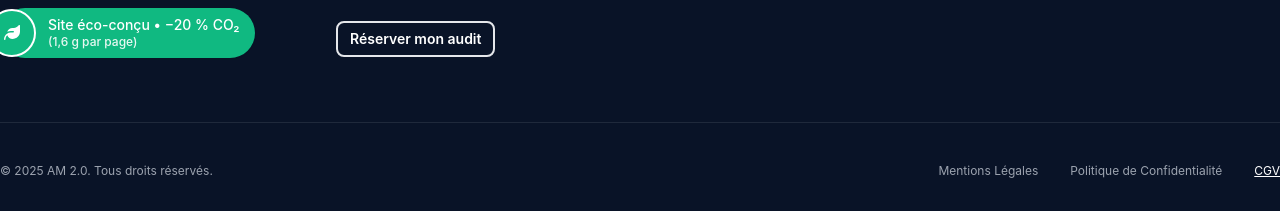
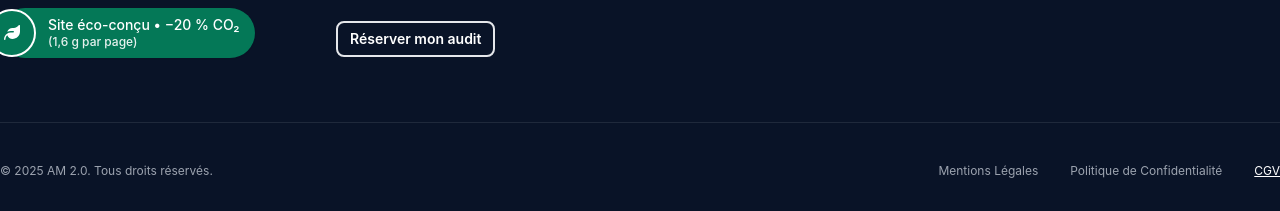
Before and after one commit to AmlDigital/am20, a website: page cgv.html in a window 1280 px wide. Shown: the part 9218-9429 px from the top of the page. Drawn offline with Linux system fonts and the light colour scheme.

Commit message:
modif badge eco color

```diff
--- a/cgv.html
+++ b/cgv.html
@@ -395,8 +395,8 @@
                 <p class="text-sm text-light max-w-xs">
                     L’expertise stratégique et technique pour un site performant et respectueux de l’environnement.
                 </p>
-                <div class="relative inline-flex items-center pl-12 pr-4 py-2 rounded-full bg-emerald-500 text-white text-sm font-medium shadow-sm">
-                        <div class="absolute -left-3 flex items-center justify-center w-12 h-12 rounded-full bg-emerald-500 border-2 border-white">
+                <div class="relative inline-flex items-center pl-12 pr-4 py-2 rounded-full bg-emerald-700 text-white text-sm font-medium shadow-sm">
+                        <div class="absolute -left-3 flex items-center justify-center w-12 h-12 rounded-full bg-emerald-700 border-2 border-white">
                             <svg class="w-5 h-5 text-white fill-current" aria-hidden="true">
                                 <use href="icons.svg#icon-leaf"></use>
                             </svg>
```
Also changed, not shown: index.html (+3 -3 lines), mentions-legales.html (+2 -2 lines), offre-recommandation.html (+2 -2 lines), politique-confidentialite.html (+2 -2 lines), rdv-audit.html (+2 -2 lines), dist/style.css.
